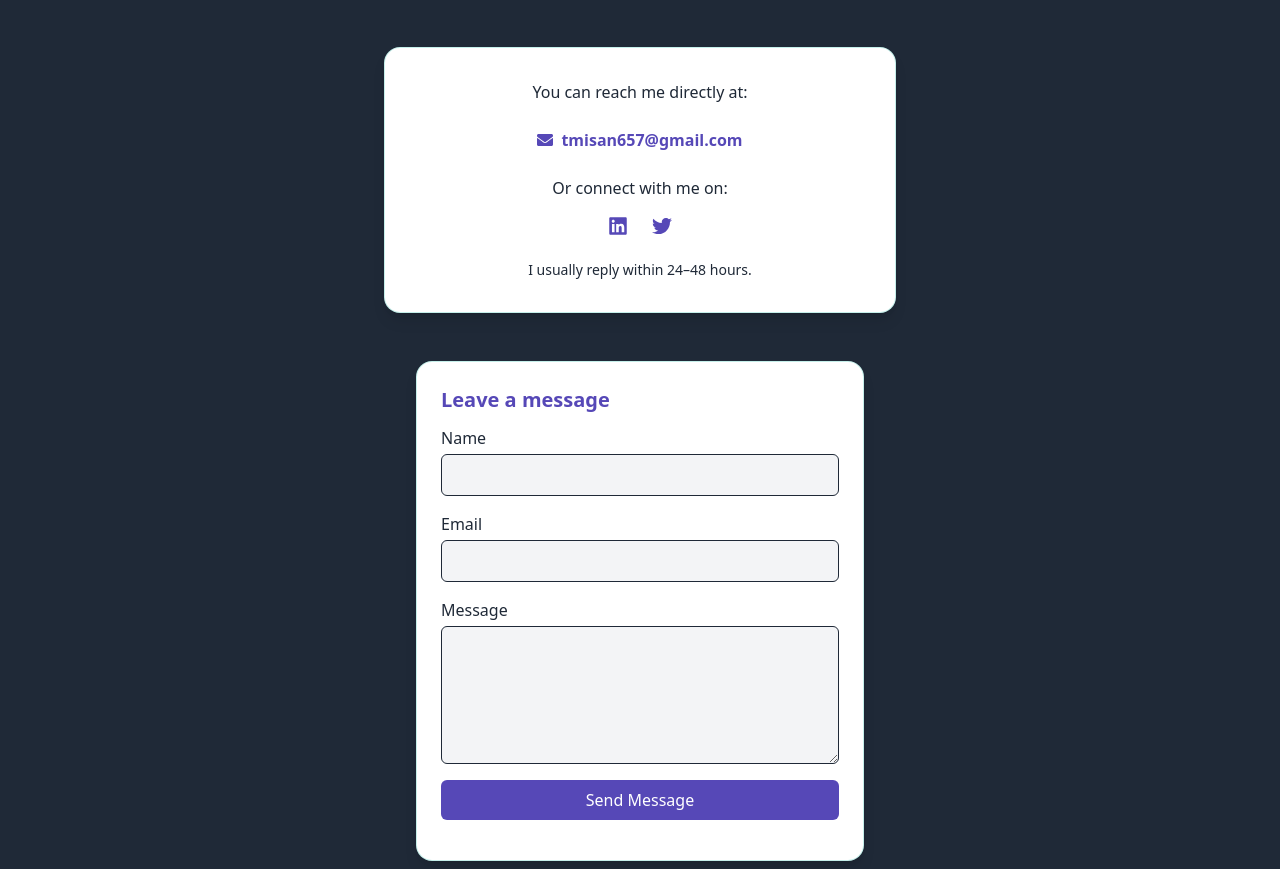
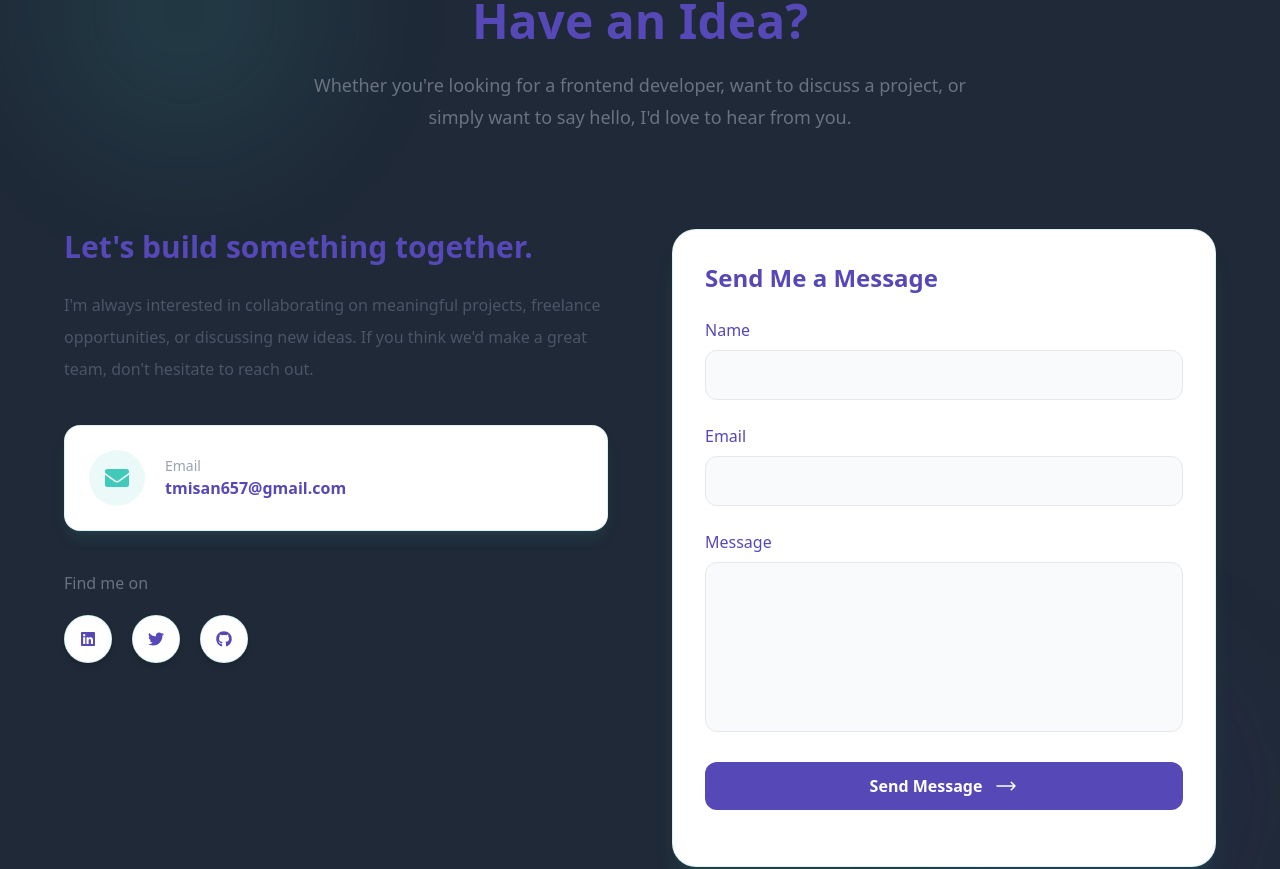
Before and after one commit to MisanToghanro/NextPortfolio, a Next.js app in the folder portfolio/: page / in a window 1280 px wide. Shown: the part 5431-6300 px from the top of the page. Built offline with nearby package versions, Linux system fonts and the light colour scheme.

Commit message:
Enhance contact page UI with Motion animations

```diff
--- a/portfolio/pages/Contact/index.tsx
+++ b/portfolio/pages/Contact/index.tsx
@@ -1,112 +1,286 @@
+import {
+  FaEnvelope,
+  FaLinkedin,
+  FaTwitter,
+  FaGithub,
+} from "react-icons/fa";
 
-import { FaGithub, FaLinkedin, FaEnvelope, FaTwitter } from "react-icons/fa";
+import { motion } from "motion/react";
 
-const Contact: React.FC = () =>{
 
+
+
+const container = {
+  hidden:{},
+  show:{
+    transition:{
+      staggerChildren:0.15
+    }
+  }
+}
+
+const item ={
+  hidden:{
+    opacity:0,
+    y:20
+  },
+  show:{
+    opacity:1,
+    y:0
+  }
+}
+
+const Contact: React.FC = () => {
   return (
-  <div className="min-h-screen flex flex-col items-center px-6 py-16 contact-container">
+    <section
+      id="contact"
+      className="relative overflow-hidden py-28 px-6"
+    >
+      {/* Background Glow */}
+      <div className="absolute top-10 left-10 h-72 w-72 rounded-full bg-[#41C9B9]/10 blur-3xl"></div>
+      <div className="absolute bottom-10 right-10 h-72 w-72 rounded-full bg-[#5648B7]/10 blur-3xl"></div>
 
-    {/* Intro */}
-    <div className="max-w-2xl text-center animate-fadeIn">
-      <h1 className="text-3xl font-bold mb-4 text-[#5648B7]">Let’s Connect</h1>
-      <p className="text-lg text-gray-700 intro">
-        Whether you want to collaborate, bring an idea to life, or just say hi —
-        I’d love to hear from you. Let’s build something meaningful together.
+      <div className="relative max-w-6xl mx-auto">
+
+        {/* Heading */}
+        <motion.div
+        initial={{opacity:0 ,y:40}}
+        whileInView={{opacity:1, y:0}}
+        viewport={{once:true, amount:0.3}}
+        transition={{duration:0.7}}
+         className="text-center mb-24">
+
+          <span className="inline-flex items-center gap-2 rounded-full border border-[#41C9B9]/30 bg-[#41C9B9]/10 px-5 py-2 text-sm font-medium text-[#41C9B9] mb-5">
+            Let's Connect
+          </span>
+
+          <h2 className="text-4xl md:text-5xl font-bold text-[#5648B7]">
+            Have an Idea?
+          </h2>
+
+          <p className="mt-6 max-w-2xl mx-auto text-lg text-gray-500 leading-8">
+            Whether you're looking for a frontend developer, want to discuss
+            a project, or simply want to say hello, I'd love to hear from you.
           </p>
+        </motion.div>
+
+        {/* Main Content */}
+        <div className="grid lg:grid-cols-2 gap-16 items-start">
+
+          {/* Left */}
+          <motion.div
+          initial={{opacity:0, x:-60}}
+          whileInView={{opacity:1, x:0}}
+          viewport={{once:true, amount:0.3}}
+          transition={{duration:0.8}}
+          >
+
+            <h3 className="text-3xl font-bold text-[#5648B7] mb-6">
+              Let's build something together.
+            </h3>
+
+            <p className="text-gray-600 leading-8 mb-10">
+              I'm always interested in collaborating on meaningful
+              projects, freelance opportunities, or discussing new ideas.
+              If you think we'd make a great team, don't hesitate to reach
+              out.
+            </p>
+
+            {/* Email Card */}
+            <motion.div
+            whileHover={{
+              y:-5,
+              scale:1.02
+            }}
+            transition={{duration:0.25}}
+
+            className="group flex items-center gap-5 rounded-2xl border border-[#41C9B9]/20 bg-white p-6 shadow-lg shadow-[#41C9B9]/10 ">
+
+              <div className="flex h-14 w-14 items-center justify-center rounded-full bg-[#41C9B9]/10 text-[#41C9B9]">
+                <FaEnvelope size={24} />
               </div>
 
-    {/* Contact Info Card */}
-    <div className="mt-12 bg-white p-8 rounded-2xl shadow-lg border border-[#41C9B9]/30 max-w-lg w-full text-center contact-info-card">
-      <p className="text-gray-600 mb-6">You can reach me directly at:</p>
+              <div>
+                <p className="text-sm text-gray-400">
+                  Email
+                </p>
 
                 <a
                   href="mailto:tmisan657@gmail.com"
-        className="text-[#5648B7] font-semibold hover:underline flex items-center justify-center gap-2 mb-6"
+                  className="font-semibold text-[#5648B7] hover:text-[#41C9B9]"
                 >
-        <FaEnvelope /> tmisan657@gmail.com
-      </a>
-
-      <p className="text-gray-600 mb-4">Or connect with me on:</p>
-
-      <div className="flex items-center justify-center gap-6 text-xl">
-        <a
-          href="https://www.linkedin.com/in/misan-toghanro"
-          target="_blank"
-          className="hover:text-[#41C9B9] transition"
-        >
-          <FaLinkedin />
-        </a>
-
-        <a
-          href="https://x.com/MisanToghanro"
-          target="_blank"
-          className="hover:text-[#41C9B9] transition"
-        >
-          <FaTwitter />
+                  tmisan657@gmail.com
                 </a>
               </div>
 
-      <p className="text-gray-400 text-sm mt-6">
-        I usually reply within 24–48 hours.
+            </motion.div>
+
+            {/* Socials */}
+
+            <div className="mt-10">
+
+              <p className="text-gray-500 mb-5">
+                Find me on
               </p>
+
+              <div className="flex gap-5">
+
+                <motion.a
+               whileHover={{
+                  y:-8,
+                  scale:1.12,
+                  rotate:-6
+                }}
+                whileTap={{
+                  scale:0.95
+                }}
+                transition={{
+                  type:"spring", stiffness:200
+                }}
+                  href="https://www.linkedin.com/in/misan-toghanro"
+                  target="_blank"
+                  className="flex h-12 w-12 items-center justify-center rounded-full border border-[#41C9B9]/20 bg-white text-[#5648B7] shadow-md hover:-translate-y-1 hover:bg-[#41C9B9] hover:text-white transition"
+                >
+                  <FaLinkedin />
+                </motion.a>
+
+                <motion.a
+                whileHover={{
+                  y:-8,
+                  scale:1.12,
+                  rotate:-6
+                }}
+                whileTap={{
+                  scale:0.95
+                }}
+                transition={{
+                  type:"spring", stiffness:200
+                }}
+                  href="https://x.com/MisanToghanro"
+                  target="_blank"
+                  className="flex h-12 w-12 items-center justify-center rounded-full border border-[#41C9B9]/20 bg-white text-[#5648B7] shadow-md hover:-translate-y-1 hover:bg-[#41C9B9] hover:text-white transition"
+                >
+                  <FaTwitter />
+                </motion.a>
+
+                <motion.a
+              whileHover={{
+                  y:-8,
+                  scale:1.12,
+                  rotate:-6
+                }}
+                whileTap={{
+                  scale:0.95
+                }}
+                transition={{
+                  type:"spring", stiffness:200
+                }}
+                  href="https://github.com/"
+                  target="_blank"
+                  className="flex h-12 w-12 items-center justify-center rounded-full border border-[#41C9B9]/20 bg-white text-[#5648B7] shadow-md hover:-translate-y-1 hover:bg-[#41C9B9] hover:text-white transition"
+                >
+                  <FaGithub />
+                </motion.a>
+
               </div>
 
+            </div>
+
+          </motion.div>
+
           {/* Contact Form */}
+
+          <motion.div
+          initial={{opacity:0, x:60}}
+          whileInView={{opacity:1, x:0}}
+          viewport={{once:true, amount:0.3}}
+          transition={{duration:0.8}}
+          className="rounded-3xl border border-[#41C9B9]/20 bg-white p-8 shadow-xl shadow-[#41C9B9]/10">
+
+            <h3 className="text-2xl font-bold text-[#5648B7] mb-6">
+              Send Me a Message
+            </h3>
+
             <form
               action="https://formspree.io/f/xpwkabaw"
               method="POST"
-      className="max-w-md w-full shadow-lg rounded-2xl border border-[#41C9B9]/30 p-6 space-y-4 mt-12 bg-white "
+              className="space-y-6"
             >
-      <h2 className="font-semibold mb-3 text-xl text-[#5648B7]">
-        Leave a message
-      </h2>
 
-      <div className="flex flex-col text-left">
-        <label htmlFor="name" className="font-medium mb-1">Name</label>
+              <div>
+                <label className="block mb-2 font-medium text-[#5648B7]">
+                  Name
+                </label>
+
                 <input
                   type="text"
                   name="name"
-          id="name"
                   required
-          className="border bg-gray-100 rounded-md px-3 py-2 transition focus:outline-none focus:ring-2 focus:ring-[#41C9B9]"
+                  className="w-full rounded-xl border border-gray-200 bg-gray-50 px-4 py-3 focus:border-[#41C9B9] focus:ring-2 focus:ring-[#41C9B9]/20 outline-none transition"
                 />
               </div>
 
-      <div className="flex flex-col text-left">
-        <label htmlFor="email" className="font-medium mb-1">Email</label>
+              <div>
+                <label className="block mb-2 font-medium text-[#5648B7]">
+                  Email
+                </label>
+
                 <input
                   type="email"
                   name="email"
-          id="email"
                   required
-          className="border bg-gray-100 rounded-md px-3 py-2 transition focus:outline-none focus:ring-2 focus:ring-[#41C9B9]"
+                  className="w-full rounded-xl border border-gray-200 bg-gray-50 px-4 py-3 focus:border-[#41C9B9] focus:ring-2 focus:ring-[#41C9B9]/20 outline-none transition"
                 />
               </div>
 
-      <div className="flex flex-col text-left">
-        <label htmlFor="message" className="font-medium mb-1">Message</label>
+              <div>
+                <label className="block mb-2 font-medium text-[#5648B7]">
+                  Message
+                </label>
+
                 <textarea
+                  rows={6}
                   name="message"
-          id="message"
-          rows={5}
                   required
-          className="border bg-gray-100 rounded-md px-3 py-2 transition focus:outline-none focus:ring-2 focus:ring-[#41C9B9]"
+                  className="w-full rounded-xl border border-gray-200 bg-gray-50 px-4 py-3 focus:border-[#41C9B9] focus:ring-2 focus:ring-[#41C9B9]/20 outline-none transition resize-none"
                 />
               </div>
 
-      <button
+              <motion.button
+                whileHover={{
+                scale: 1.02,
+                 y: -3,
+                  }}
+                 whileTap={{
+                 scale: 0.98,
+                   }}
+                transition={{ type: "spring", stiffness: 300 }}
                 type="submit"
-        className="bg-[#5648B7] text-white font-medium px-6 py-2 rounded-md hover:bg-[#4637a5] transition w-full cursor-pointer"
+                className="w-full rounded-xl bg-[#5648B7] py-3 font-semibold text-white transition  hover:bg-[#4637a5] flex justify-center gap-3 cursor-pointer"
               >
                 Send Message
-      </button>
+                <span >
+                  <svg xmlns="http://www.w3.org/2000/svg" fill="none" viewBox="0 0 24 24" strokeWidth={1.5} stroke="currentColor" className="size-6">
+                 <path strokeLinecap="round" strokeLinejoin="round" d="M17.25 8.25 21 12m0 0-3.75 3.75M21 12H3" />
+                </svg>
+                </span>
+              </motion.button>
 
-      <input type="hidden" name="_next" value="https://misandev.vercel.app/thankyou" />
+              <input
+                type="hidden"
+                name="_next"
+                value="https://misandev.vercel.app/thankyou"
+              />
+
             </form>
 
+          </motion.div>
+
         </div>
+
+      </div>
+    </section>
   );
-
-}
+};
 
 export default Contact;
```
Also changed, not shown: portfolio/Components/TechStack/TechStackCard.tsx (deleted, +0 -63 lines), portfolio/public/dictionaryapp.png (deleted), portfolio/public/weatherapp.png (deleted). Lines whose indentation alone changed are shown as unchanged.
